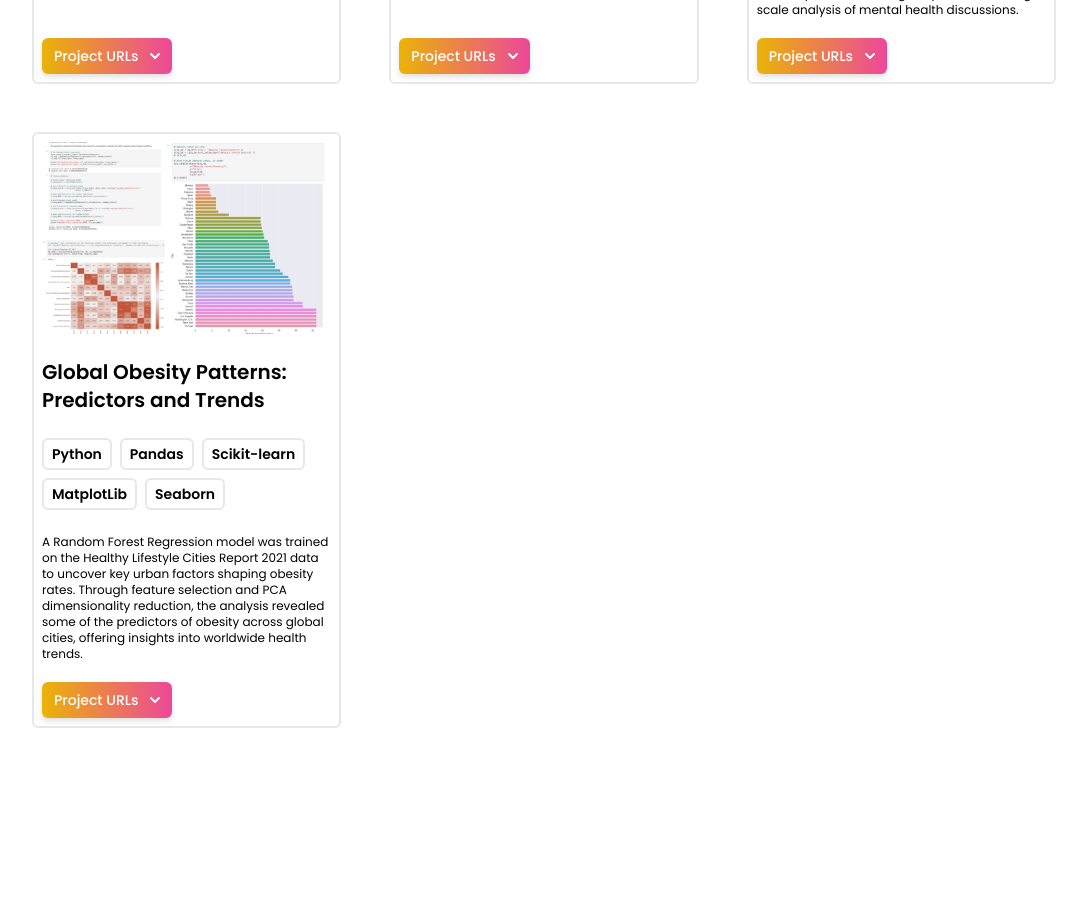
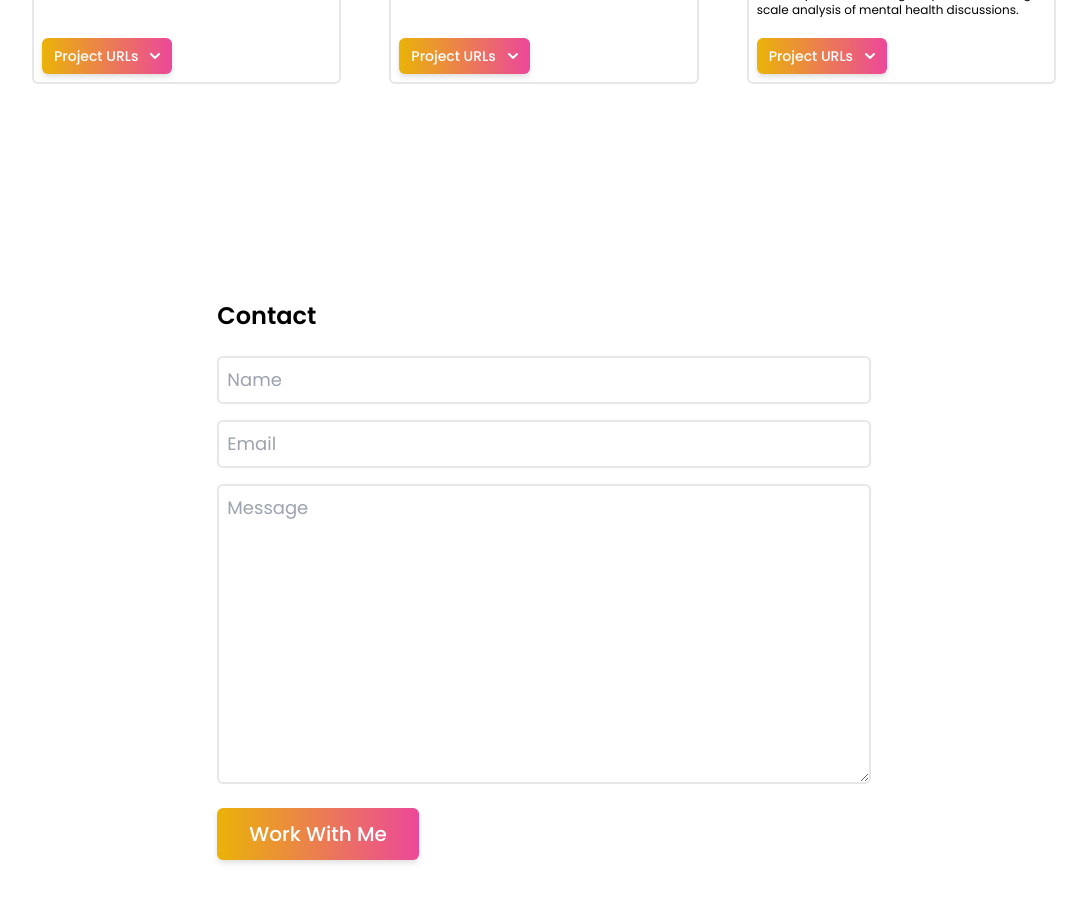
Before and after one commit to andrea-mar/ds-portfolio, a React (Vite) app: page / in a window 1280 px wide. Shown: the part 2380-3282 px from the top of the page, without its empty margins (96-1183 px from the left). Built offline with nearby package versions, Linux system fonts and the light colour scheme.

Commit message:
removed obesity project

```diff
--- a/src/data/portfolio.js
+++ b/src/data/portfolio.js
@@ -37,16 +37,19 @@ export default [
                 {'MSc Thesis document': 'https://drive.google.com/file/d/1AJNrq2terQ6cfBOTaw7LSf1XYLJpcsqN/view?usp=sharing'}
             ]
     },
-    {
-        title: 'Global Obesity Patterns: Predictors and Trends',
-        description:'A Random Forest Regression model was trained on the Healthy Lifestyle Cities Report 2021 data to uncover key urban factors shaping obesity rates. Through feature selection and PCA dimensionality reduction, the analysis revealed some of the predictors of obesity across global cities, offering insights into worldwide health trends.',
-        imgUrl: 'assets/obesity_predictors.png',
-        stack:['Python', 'Pandas', 'Scikit-learn', 'MatplotLib', 'Seaborn'],
-        link: 'https://github.com/andrea-mar/DSTA-bbk-ms-dataScience/blob/main/coursework%20DSTA-final-version.ipynb',
-        links: [
-                {'Feature selection (PCA), Linear Regression and Random Forest notebook': 'https://github.com/andrea-mar/DSTA-bbk-ms-dataScience/blob/main/coursework%20DSTA-final-version.ipynb'}
-            ]
-    },
+    // {
+    //     title: 'Global Obesity Patterns: Predictors and Trends',
+    //     description:'A Random Forest Regression model was trained on the Healthy Lifestyle Cities Report 2021 data to uncover key urban factors shaping obesity rates. Through feature selection and PCA dimensionality reduction, the analysis revealed some of the predictors of obesity across global cities, offering insights into worldwide health trends.',
+    //     imgUrl: 'assets/obesity_predictors.png',
+    //     stack:['Python', 'Pandas', 'Scikit-learn', 'MatplotLib', 'Seaborn'],
+    //     link: 'https://github.com/andrea-mar/DSTA-bbk-ms-dataScience/blob/main/coursework%20DSTA-final-version.ipynb',
+    //     links: [
+    //             {'Feature selection (PCA), Linear Regression and Random Forest notebook': 'https://github.com/andrea-mar/DSTA-bbk-ms-dataScience/blob/main/coursework%20DSTA-final-version.ipynb'}
+    //         ]
+    // },
+
+
+
     // {
     //     title: 'Reddit topic analysis',
     //     description:'This project is about extracting comments from Reddit posts and performing topic analysis on them. ',
```
